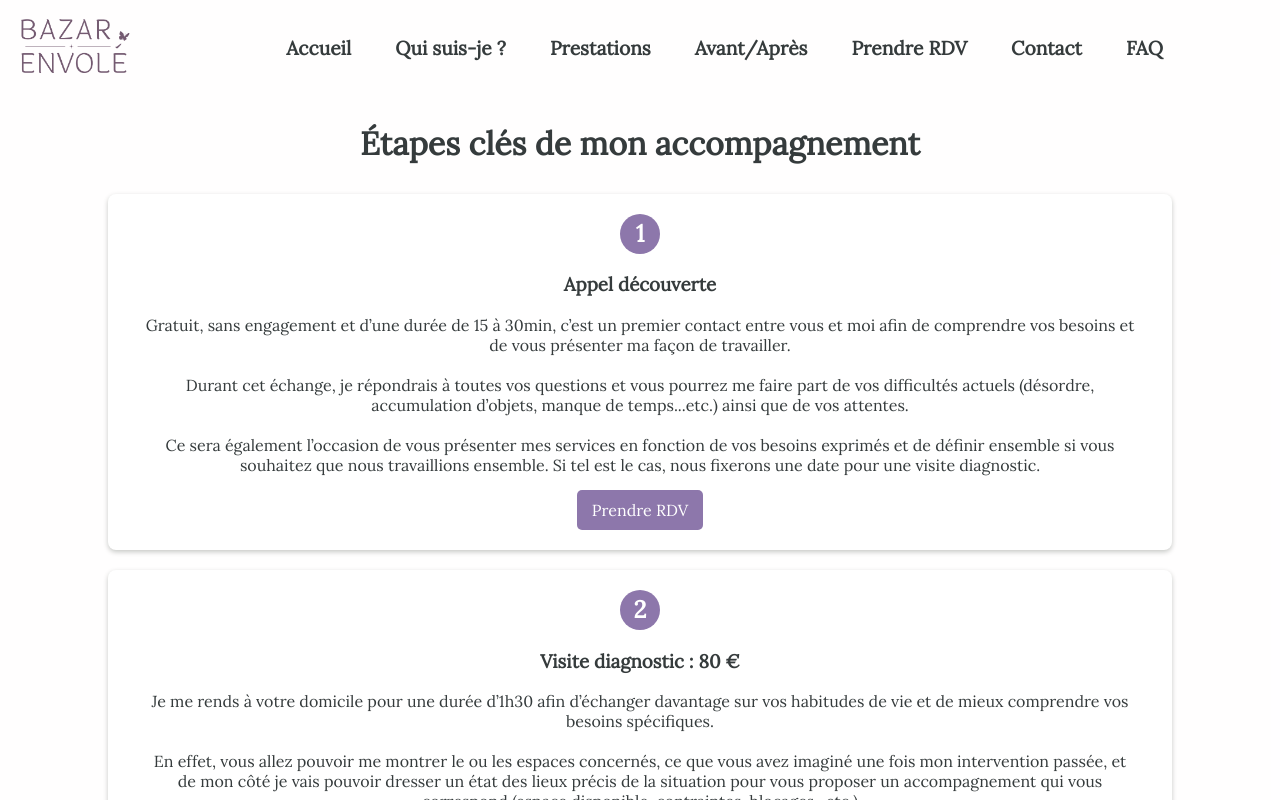
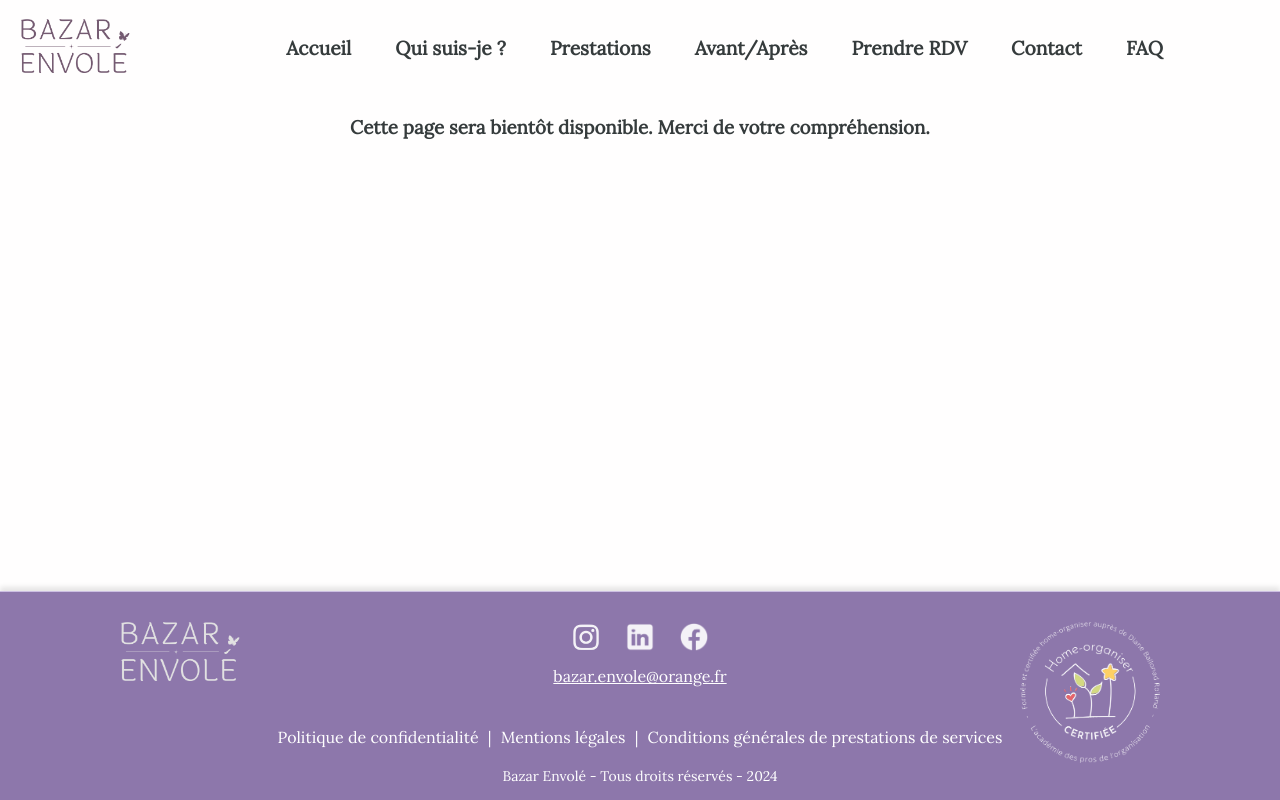
Before and after one commit to bazarenvole/bazar-envole, a plain HTML site: page prestation.html in a window 1280 px wide. Drawn offline with nearby package versions, Linux system fonts and the light colour scheme.

Commit message:
presation cleaning

```diff
--- a/prestation.html
+++ b/prestation.html
@@ -44,7 +44,11 @@
         </nav>
     </header>
 
+    <main style="height: 800px;">
+        <h3 style="text-align: center;">Cette page sera bientôt disponible. Merci de votre compréhension.</h3>
 
+    </main>
+    <!--
     <main>
         <section class="how-to-start">
             <h2>Étapes clés de mon accompagnement</h2>
@@ -119,6 +123,7 @@
             </div>
         </section>
     </main>
+    -->
 
     <footer>
         <div class="footer-container">
```
